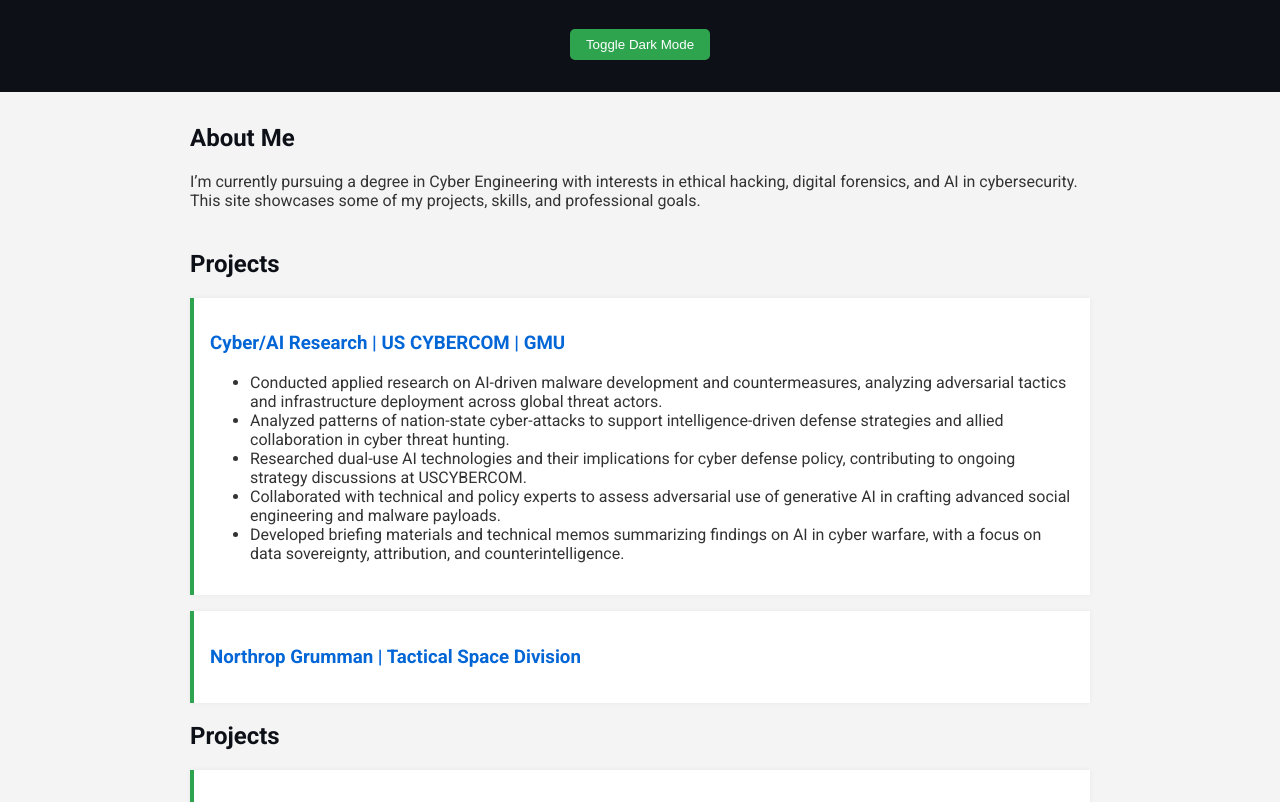
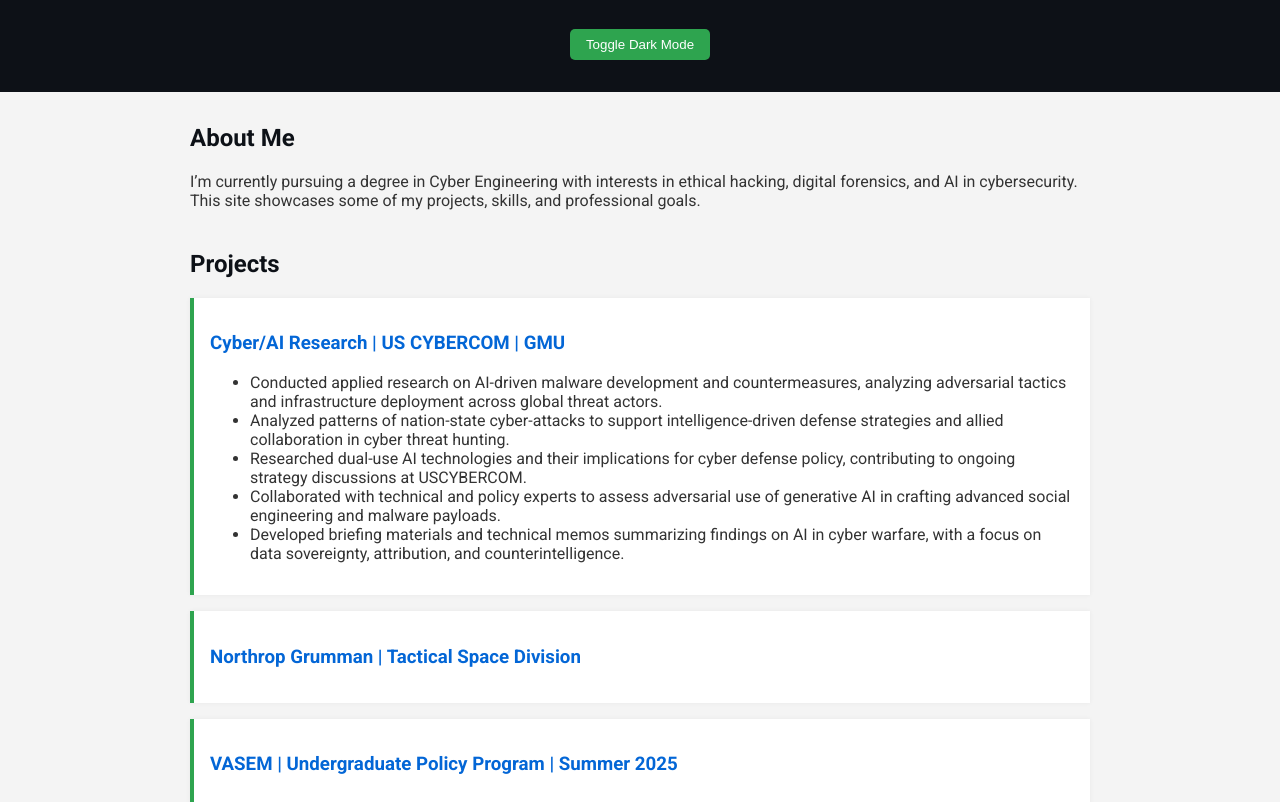
Before and after one commit to faiym/FatimaMajid-portfolio, a plain HTML site: page index.html in a window 1280 px wide. Shown: the part 135-937 px from the top of the page. Drawn offline with Linux system fonts and the light colour scheme.

Commit message:
Update index.html

```diff
--- a/index.html
+++ b/index.html
@@ -111,6 +111,9 @@
       <h3><a href="./northrop-project.html" target="_blank">Northrop Grumman | Tactical Space Division</a></h3>
       </div>
 
+  <div class="project">
+  <h3><a href="./vasem-policy-program.html" target="_blank">VASEM | Undergraduate Policy Program | Summer 2025</a></h3>
+</div>
 
 
     <section>
```
